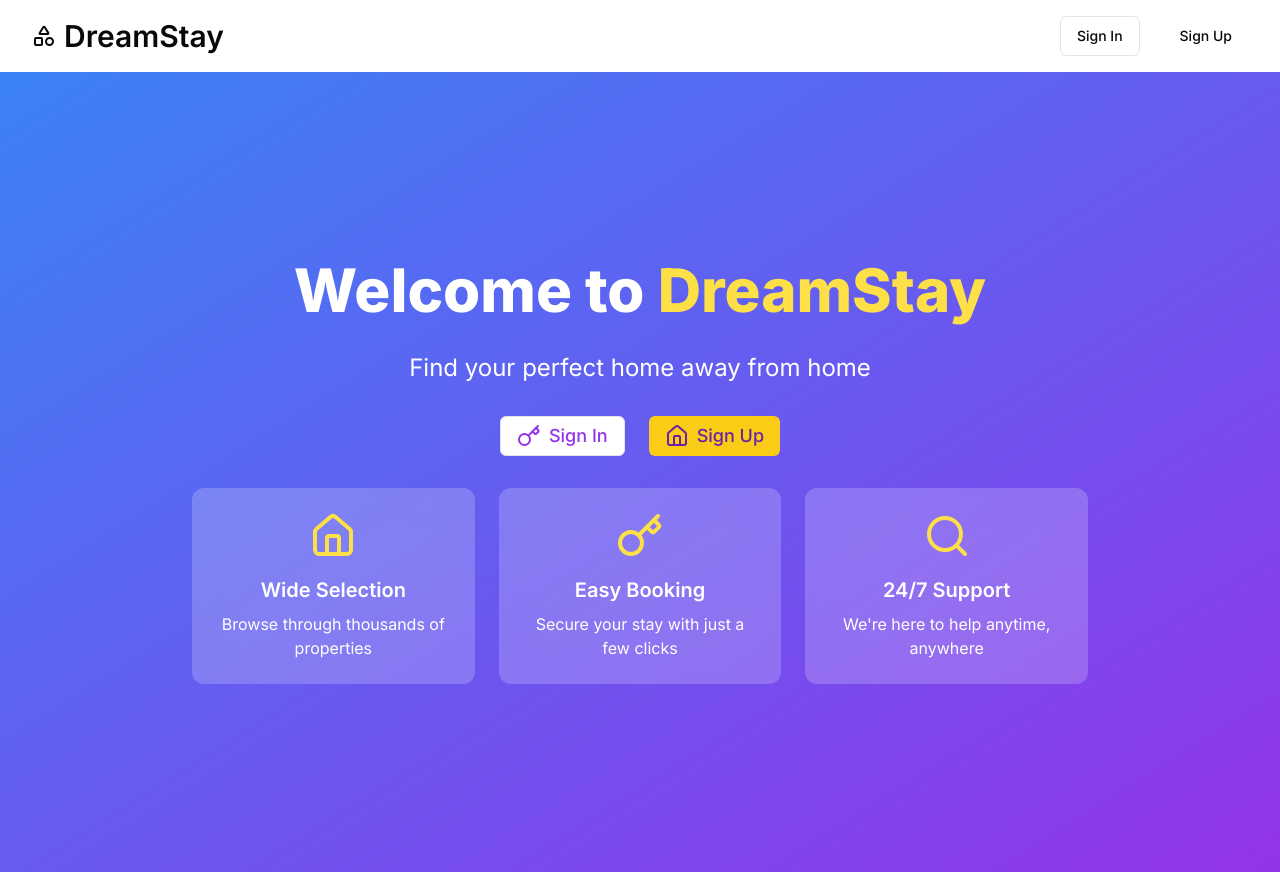
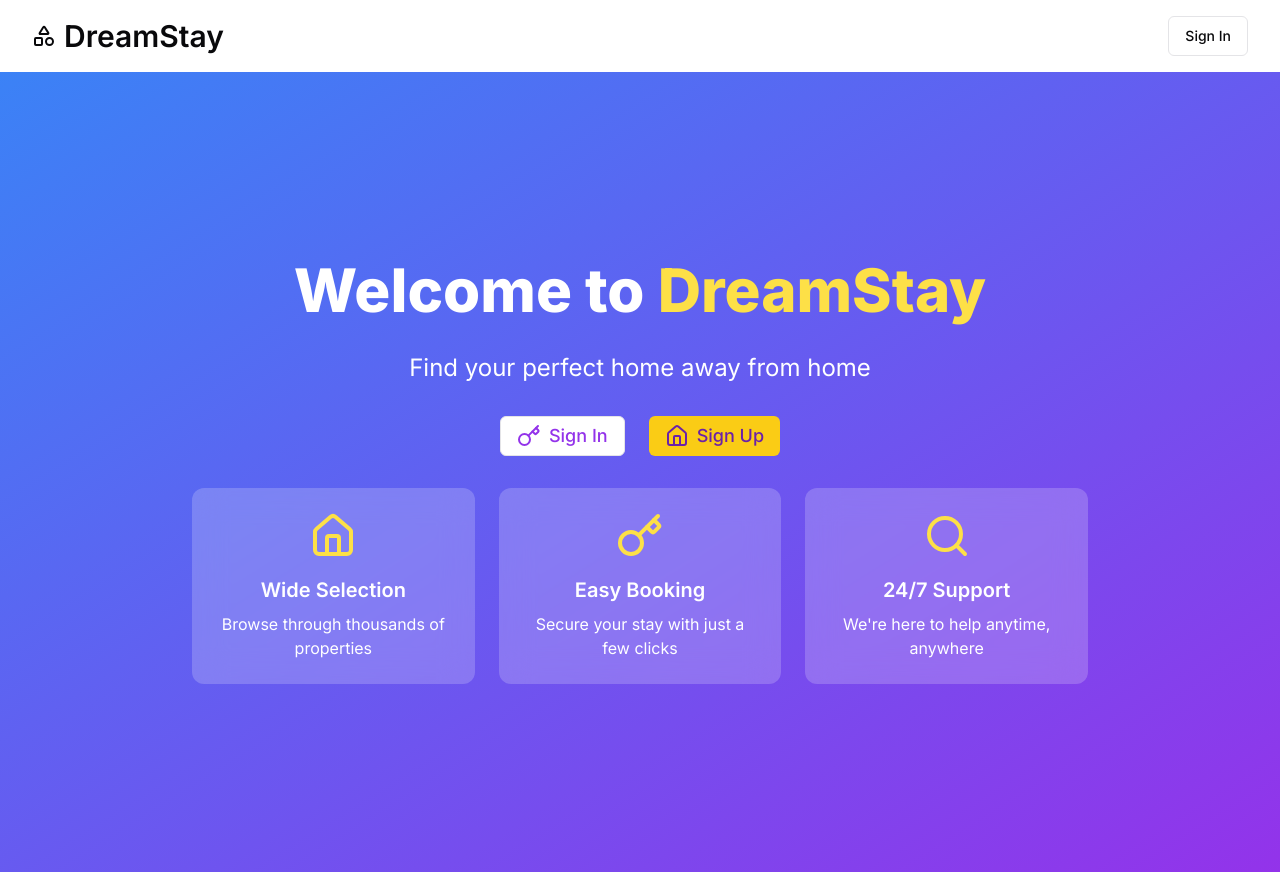
Before and after one commit to riteshp2008/totality-frontend-challenge, a Next.js app: page / in a window 1280 px wide. Built offline with nearby package versions, Linux system fonts and the light colour scheme; no server answers.

Commit message:
Remove sign-up button from header

```diff
--- a/app/main/Header.jsx
+++ b/app/main/Header.jsx
@@ -34,9 +34,6 @@ export default function Header() {
             <Link href="/sign-in">
               <Button variant="outline">Sign In</Button>
             </Link>
-            <Link href="/sign-up">
-              <Button variant="primary">Sign Up</Button>
-            </Link>
           </SignedOut>
         </nav>
       </div>
```
